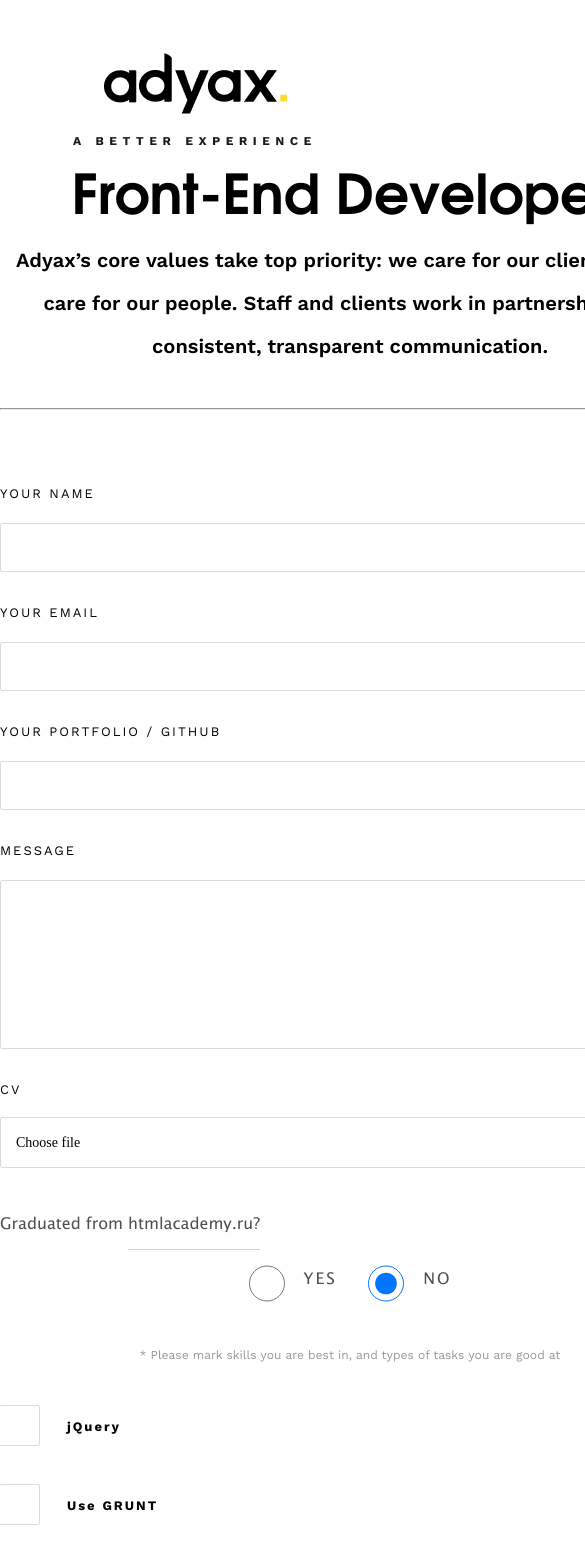
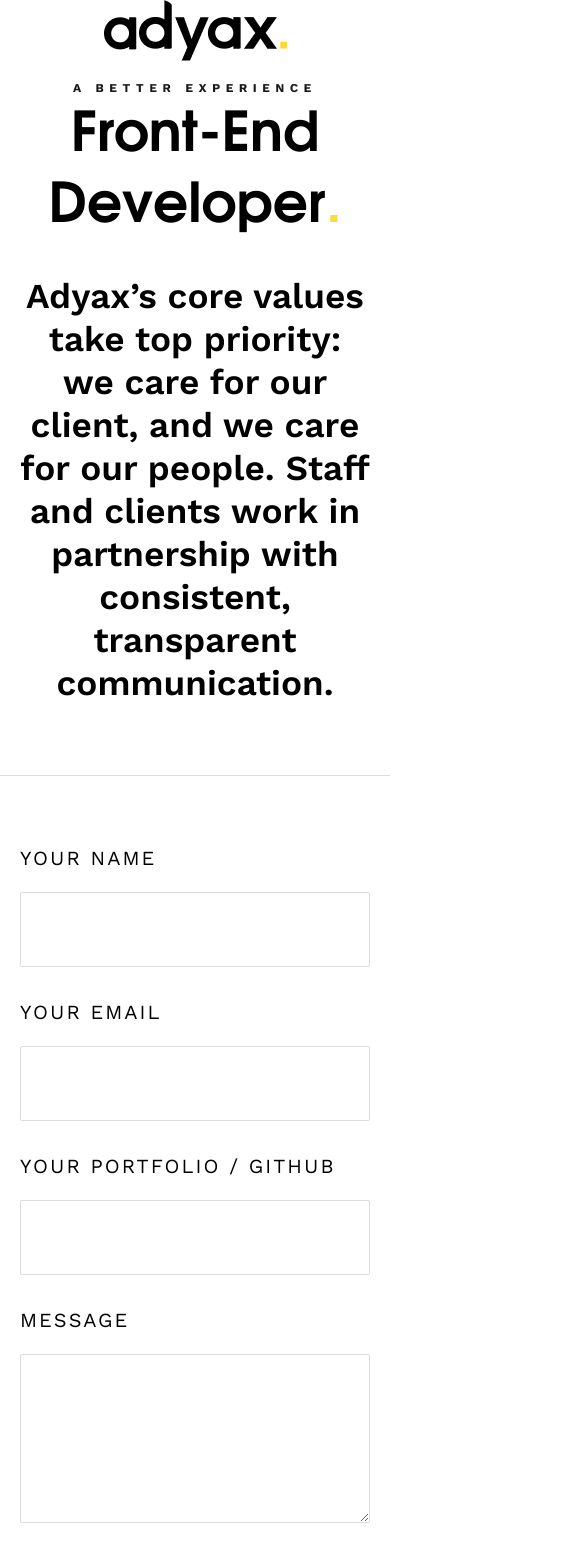
Before and after one commit to shepshukovich/Adyax, a website built with webpack: page client/components/index.html in a window 390 px wide. Shown: the top 1553 px of the page, 585 px wide, since content can reach past the window. Built offline with nearby package versions, Linux system fonts and the light colour scheme.

Commit message:
adaptive

```diff
--- a/client/components/index.html
+++ b/client/components/index.html
@@ -1,10 +1,10 @@
 <header>
-  <div class='header'>
+  <div class='container'>
     <div class='logo'></div>
   </div>
 </header>
 <section>
-  <div class='text container'>
+  <div class='text container border'>
     <h1>
       Front-End Developer<span>.</span>
     </h1>
@@ -12,7 +12,6 @@
       Adyax’s core values take top priority: we care for our client, and we care for our people. Staff and clients work in partnership with consistent,   transparent communication.
     </p>
   </div>
-  <hr>
 </section>
 <section>
   <div class='inputs container'>
@@ -148,8 +147,8 @@
   </div>
 </section>
 <section>
-  <div>
+
     <div class='pic'>
-    </div>
+
   </div>
 </section>
--- a/public/styles/style.scss
+++ b/public/styles/style.scss
@@ -4,6 +4,7 @@
 * {
   margin: 0;
   padding: 0;
+  box-sizing: border-box;
 }
 .container {
   width: 950px;
@@ -22,6 +23,7 @@
 }
 
 .text {
+
   padding-bottom: 136px;
 
   h1 {
@@ -44,19 +46,11 @@
     text-decoration: none;
   }
 }
-
-hr {
-  border-color: rgba(235, 235, 235, 1);
-  width: 948px;
-  height: 0px;
-  margin: 0 auto;
-  margin-bottom: 76px;
-}
-
 .inputs {
   display: flex;
   flex-flow: row nowrap;
   justify-content: space-between;
+  padding-top: 50px;
   padding-bottom: 35px;
 
   input[type='text'], textarea {
@@ -69,12 +63,15 @@
         letter-spacing: 2px;
     }
 }
-
 .inputs-left {
   width: 450px;
 }
 .inputs-right {
   width: 450px;
+}
+.border {
+  border-bottom: 1px solid #dcdcdc;
+  margin-bottom: 70px;
 }
 input, textarea, .custom-upload-btn {
     height: 49px;
@@ -100,7 +97,7 @@
   opacity: 0;
   height: 49px;
   cursor: pointer;
-  height: 70px;
+  margin-top: 21px;
 }
 .cv:hover {
   opacity: 0;
@@ -162,7 +159,7 @@
   margin-top: 8px;
 }
 .flex-start {
-  width: 203px;
+  width: 20%;
   justify-content: space-between;
 }
 .upload {
@@ -186,7 +183,7 @@
   font-size: 12px;
   line-height: 25px;
   color: #979797;
-  margin-bottom:34px;
+  padding-bottom:34px;
   text-align: center;
 }
 .flex-between input {
@@ -211,12 +208,11 @@
 }
 .checkbox {
   position: relative;
-  width: 55%;
+  width: 50%;
+      align-items: center;
 }
 .checkbox input {
   width: 40px;
-  margin-right: 27px;
-  margin-bottom: 30px;
   opacity: 0;
   border: 1px solid red;
   position: relative;
@@ -250,8 +246,6 @@
   border-radius: 2px;
 }
 .technology {
-  height: 1px;
-  line-height: 50px;
   text-decoration: none;
 }
 .checkbox:checked + .custom-checkbox:after {
@@ -278,55 +272,156 @@
 }
 .align {
   display:flex;
-  flex-flow: column wrap;
+  flex-flow: column nowrap;
 }
-@media only screen and (max-width: 1150px) {
+// @media only screen and (min-width: 768px) {
+//   .text {
+//     h1 {
+//       font-size: 95px;
+//     }
+//     p {
+//       font-size: 30px;
+//     }
+//   }
+//   .inputs label {
+//     font-size: 14px;
+//   }
+//   .container {
+//     width: 700px;
+//   }
+//   .cv,
+//   .text p,
+//   .inputs-left,
+//   .inputs-right,
+//   .align,
+//   .inputs-left input, textarea, {
+//     width: 100%;
+//   }
+//   .custom-upload-btn {
+//     width: 685px;
+//   }
+//   .inputs {
+//   flex-flow: column nowrap;
+//   }
+//   .flex-start {
+//     margin: 0 auto;
+//     flex-flow: row nowrap;
+//   }
+//   .text {
+//     padding-bottom: 40px;
+//     h1 {
+//       padding-bottom: 70px;
+//     }
+//     p {
+//       font-size: 20px;
+//       padding-bottom: 70px;
+//     }
+//   }
+//
+// };
+@media only screen and (min-width: 1150px) {
+  .cv,
+
+  .inputs-left,
+  .inputs-right,
+  .inputs-left input, textarea, {
+    width: 100%;
+  }
+  .align {
+    width: 100%;
+  }
+  .custom-upload-btn {
+    width: 435px;
+  }
+  .container {
+    width: 948px;
+  }
+  .inputs label {
+    font-size: 13px;
+    padding-bottom: 10px;
+  }
+  .inputs {
+  flex-flow: row nowrap;
+  justify-content: space-between;
+  }
+  .flex-start {
+    justify-content: space-between;
+    flex-flow: row nowrap;
+  }
+  .text {
+
+    h1 {
+      font-size: 60px;
+    }
+  }
   .header {
     padding-bottom: 10px;
   }
+};
+@media only screen and (max-width: 988px) {
+  a {
+    font-size: 30px;
+  }
   .container {
-    width: 700px;
+    width: 100%;
+    padding: 0 20px;
+  }
+  .header {
+    width: 100%;
+    padding: 0 20px;
+  }
+  .logo {
+    margin: 0 auto;
   }
   .cv,
   .text p,
   .inputs-left,
   .inputs-right,
-  .align,
   .inputs-left input, textarea, {
     width: 100%;
   }
-  .custom-upload-btn {
-    width: 685px;
+  .inputs {
+      padding-top: 0px;
   }
+  .text h1 {
+    font-size: 55px;
+  }
+  .text p {
+    font-size: 35px;
+    padding-bottom: 70px;
+  }
+  .question {
+    font-size: 30px;
+  }
+  .inputs label {
+    font-size: 20px;
+  }
+  input, textarea {
+    font-size: 20px;
+}
   .inputs {
   flex-flow: column nowrap;
+  justify-content: space-between;
+  // margin-top:70px;
+  }
+
+
+  input[type='text'], textarea, {
+    height: 75px;
+
+}
+  .custom-upload-btn {
+    width: 100%;
+    margin-bottom: 33px;
+  }
+  .pic {
+    padding: 0 20px;
   }
   .flex-start {
-    margin: 0 auto;
+    width: 35%;
     flex-flow: row nowrap;
   }
-  .text {
-    padding-bottom: 40px;
-    h1 {
-      padding-bottom: 10px;
-    }
-    p {
-
-      font-size: 20px;
-    }
+  .annotation {
+    font-size: 23px;
   }
 }
-// @media screen and (max-width: 768px) {
-//   .text {
-//     h1 {
-//       font-size: 120px;
-//     }
-//     p {
-//       font-size: 50px;
-//     }
-//   }
-//   .inputs label {
-//     font-size: 47px;
-//   }
-//
-// }
```
